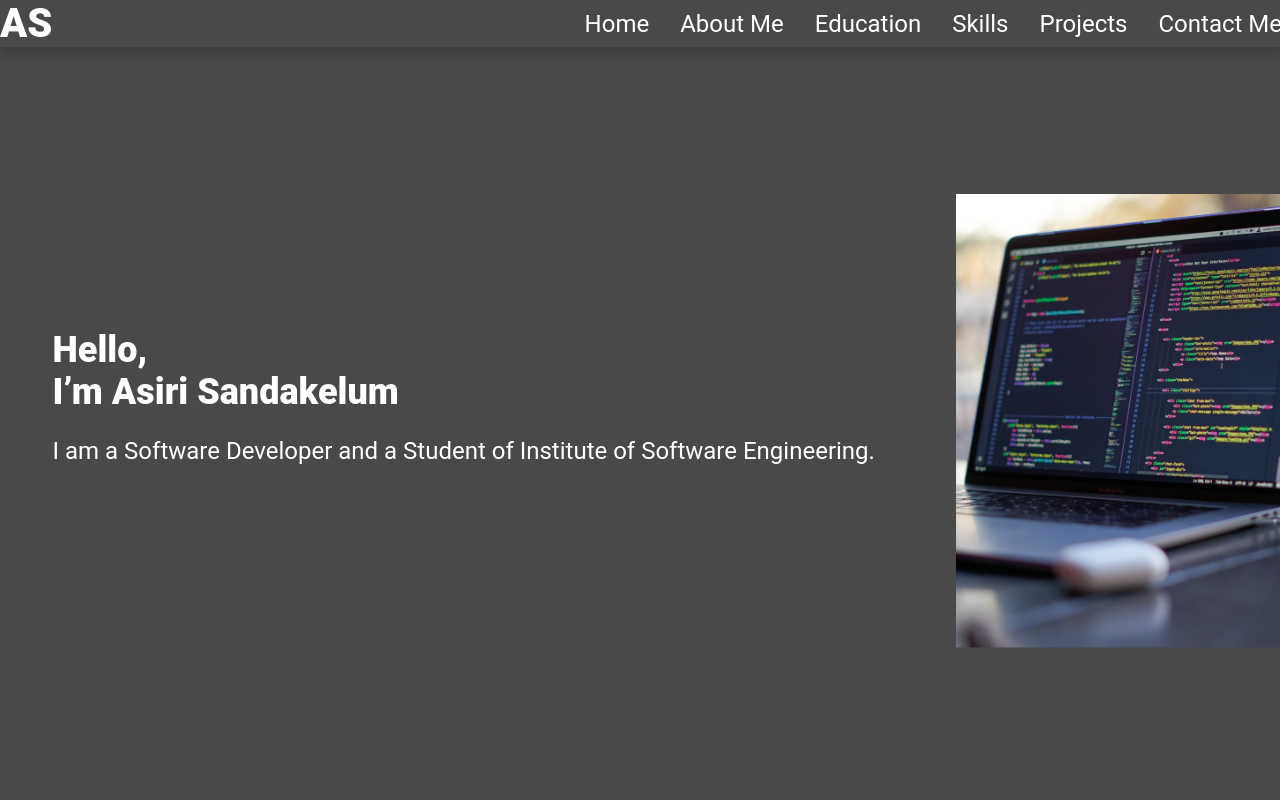
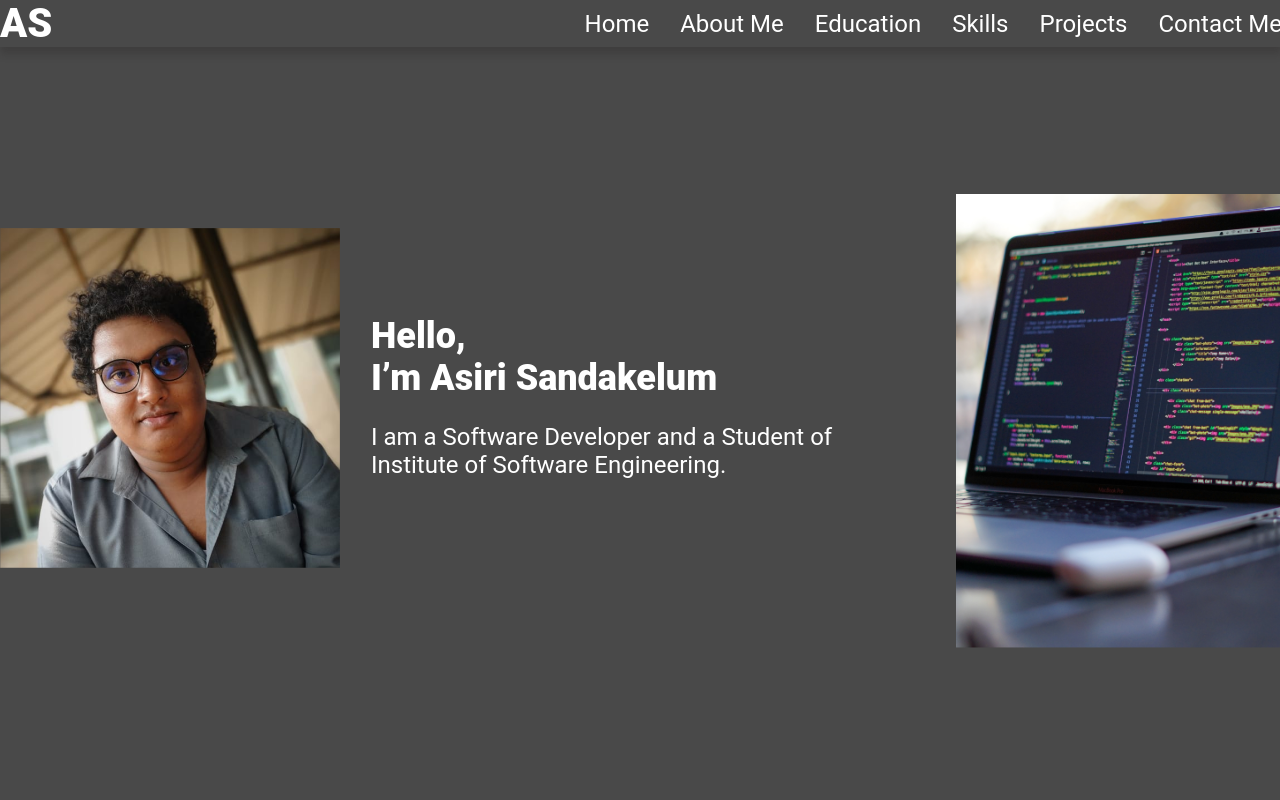
Before and after one commit to AsiriSanda/MyProfile, a plain HTML site: page index.html in a window 1280 px wide. Shown: the top 800 px of the page. Drawn offline with Linux system fonts and the light colour scheme.

Commit message:
fixed typo

```diff
--- a/index.html
+++ b/index.html
@@ -38,7 +38,7 @@
 
         <div class="my-sec">
             <div class="leftphoto">
-                <img src="assets/images/Myphoto1.png" alt="">
+                <img src="assets/images/Myphoto.png" alt="">
             </div>
 
             <div class="center">
```
